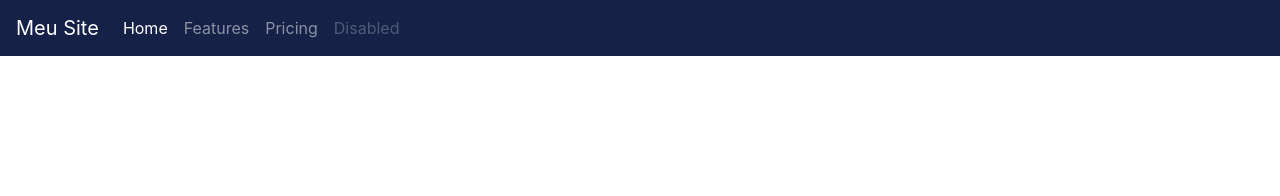
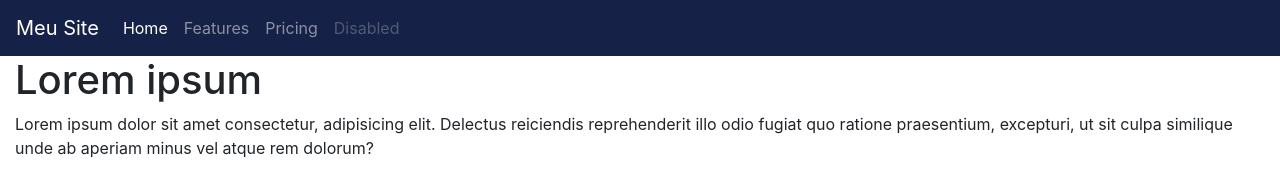
Before and after one commit to JuniorDurand/Minicurso-HTML-e-CSS, a plain HTML site: page bootstrap/index.html in a window 1280 px wide. Drawn offline with nearby package versions, Linux system fonts and the light colour scheme.

Commit message:
add first section in page.

```diff
--- a/bootstrap/index.html
+++ b/bootstrap/index.html
@@ -35,5 +35,11 @@
                 </div>
             </nav>
         </header>
+        <main>
+            <div class="section container-fluid">
+                <header><h1>Lorem ipsum</h1></header>
+                <p>Lorem ipsum dolor sit amet consectetur, adipisicing elit. Delectus reiciendis reprehenderit illo odio fugiat quo ratione praesentium, excepturi, ut sit culpa similique unde ab aperiam minus vel atque rem dolorum?</p>
+            </div>
+        </main>
     </body>
 </html>
```
